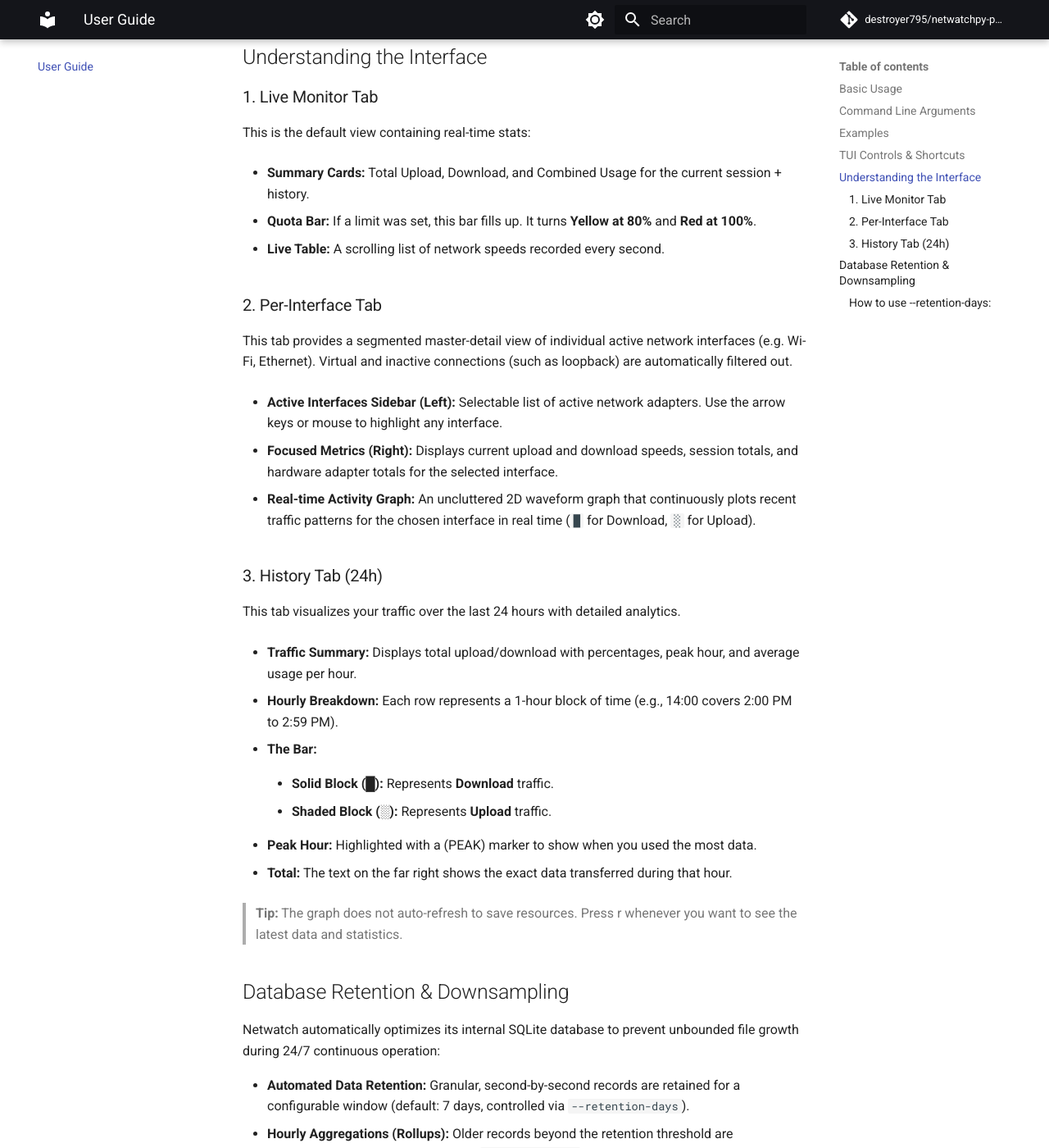
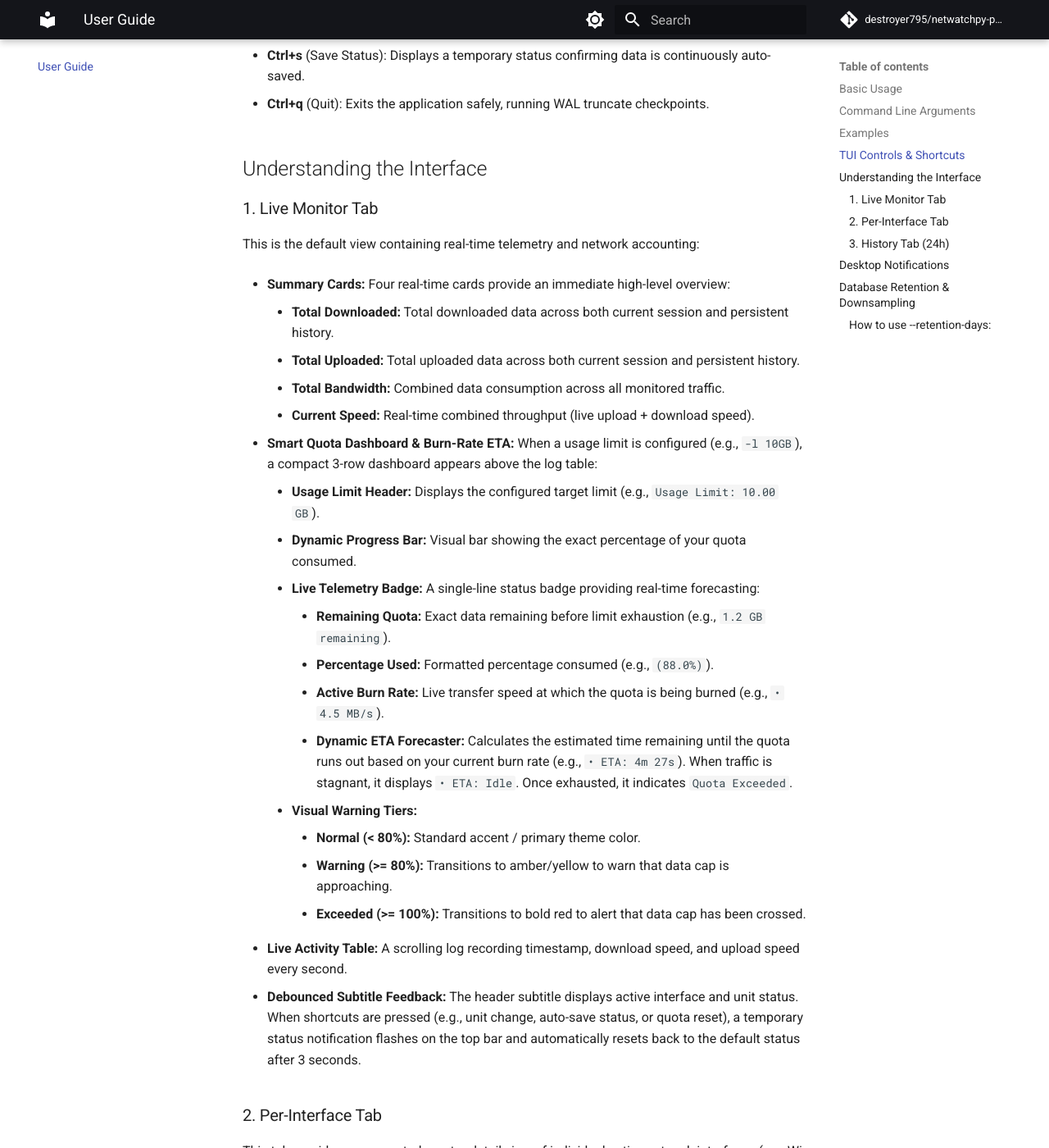
Before and after one commit to Destroyer795/Netwatchpy-package, an MkDocs documentation site: the page built from docs/usage.md, in a window 1280 px wide and 1400 px high, scrolled down 1798 px. Shown: the whole window at 82% size. Built offline with MkDocs 1.6.1 and Material for MkDocs 9.7.7, drawn with Linux system fonts in a browser that asks for light colours; comment, search, counter and statistics services are not loaded; some of the changed text lies outside the part shown.

Commit message:
docs: update readme and user guide for v1.5.0 features

```diff
--- a/docs/usage.md
+++ b/docs/usage.md
@@ -64,36 +64,54 @@
 TUI Controls & Shortcuts
 ------------------------
 
-Once inside the application, use these keyboard shortcuts to control the interface.
+Once inside the application, use these keyboard shortcuts to control the interface. The footer bar is specifically formatted to fit standard 80x24 terminal windows without requiring horizontal scrolling.
+
+*   **Ctrl+p** (Command Palette): Opens the Textual command palette to search and trigger actions.
+
+*   **Ctrl+d** (Theme): Toggles between Dark and Light mode.
+
+*   **Ctrl+b** (Toggle Units): Switch between Bits (Mbps) and Bytes (MB/s) display.
 
 *   **r** (Refresh Chart): Updates the graph in the "History" tab with the latest data.
 
-*   **Ctrl+b** (Toggle Bits/Bytes): Switch between Bits (Mbps) and Bytes (MB/s) display.
-
 *   **Ctrl+r** (Reset All): Wipes the database and resets all counters to 0. **Use with caution.**
 
-*   **Ctrl+d** (Dark Mode): Toggles between Light and Dark themes.
+*   **Ctrl+s** (Save Status): Displays a temporary status confirming data is continuously auto-saved.
 
-*   **Ctrl+s** (Save Status): Displays a message confirming data is auto-saved.
-
-*   **Ctrl+q** (Quit): Exits the application safely.
+*   **Ctrl+q** (Quit): Exits the application safely, running WAL truncate checkpoints.
 
 
 Understanding the Interface
 ---------------------------
 
-### 1\. Live Monitor Tab
+### 1. Live Monitor Tab
 
-This is the default view containing real-time stats:
+This is the default view containing real-time telemetry and network accounting:
 
-*   **Summary Cards:** Total Upload, Download, and Combined Usage for the current session + history.
+*   **Summary Cards:** Four real-time cards provide an immediate high-level overview:
+    *   **Total Downloaded:** Total downloaded data across both current session and persistent history.
+    *   **Total Uploaded:** Total uploaded data across both current session and persistent history.
+    *   **Total Bandwidth:** Combined data consumption across all monitored traffic.
+    *   **Current Speed:** Real-time combined throughput (live upload + download speed).
 
-*   **Quota Bar:** If a limit was set, this bar fills up. It turns **Yellow at 80%** and **Red at 100%**.
+*   **Smart Quota Dashboard & Burn-Rate ETA:** When a usage limit is configured (e.g., `-l 10GB`), a compact 3-row dashboard appears above the log table:
+    *   **Usage Limit Header:** Displays the configured target limit (e.g., `Usage Limit: 10.00 GB`).
+    *   **Dynamic Progress Bar:** Visual bar showing the exact percentage of your quota consumed.
+    *   **Live Telemetry Badge:** A single-line status badge providing real-time forecasting:
+        *   **Remaining Quota:** Exact data remaining before limit exhaustion (e.g., `1.2 GB remaining`).
+        *   **Percentage Used:** Formatted percentage consumed (e.g., `(88.0%)`).
+        *   **Active Burn Rate:** Live transfer speed at which the quota is being burned (e.g., `• 4.5 MB/s`).
+        *   **Dynamic ETA Forecaster:** Calculates the estimated time remaining until the quota runs out based on your current burn rate (e.g., `• ETA: 4m 27s`). When traffic is stagnant, it displays `• ETA: Idle`. Once exhausted, it indicates `Quota Exceeded`.
+    *   **Visual Warning Tiers:**
+        *   **Normal (< 80%):** Standard accent / primary theme color.
+        *   **Warning (>= 80%):** Transitions to amber/yellow to warn that data cap is approaching.
+        *   **Exceeded (>= 100%):** Transitions to bold red to alert that data cap has been crossed.
 
-*   **Live Table:** A scrolling list of network speeds recorded every second.
+*   **Live Activity Table:** A scrolling log recording timestamp, download speed, and upload speed every second.
 
+*   **Debounced Subtitle Feedback:** The header subtitle displays active interface and unit status. When shortcuts are pressed (e.g., unit change, auto-save status, or quota reset), a temporary status notification flashes on the top bar and automatically resets back to the default status after 3 seconds.
 
-### 2\. Per-Interface Tab
+### 2. Per-Interface Tab
 
 This tab provides a segmented master-detail view of individual active network interfaces (e.g. Wi-Fi, Ethernet). Virtual and inactive connections (such as loopback) are automatically filtered out.
 
@@ -103,7 +121,7 @@
 
 *   **Real-time Activity Graph:** An uncluttered 2D waveform graph that continuously plots recent traffic patterns for the chosen interface in real time (`█` for Download, `░` for Upload).
 
-### 3\. History Tab (24h)
+### 3. History Tab (24h)
 
 This tab visualizes your traffic over the last 24 hours with detailed analytics.
 
@@ -122,7 +140,19 @@
 *   **Total:** The text on the far right shows the exact data transferred during that hour.
 
 
-> **Tip:** The graph does not auto-refresh to save resources. Press r whenever you want to see the latest data and statistics.
+> **Tip:** The graph does not auto-refresh to save resources. Press `r` whenever you want to see the latest data and statistics.
+
+Desktop Notifications
+---------------------
+
+Netwatch includes a universal cross-platform notification engine that dispatches native desktop alerts:
+
+*   **80% Warning Notification:** Dispatched once cumulative bandwidth reaches 80% of your configured cap.
+*   **100% Exceeded Notification:** Dispatched immediately upon crossing 100% of your limit.
+*   **Operating System Support:**
+    *   **Windows:** Dispatches native WinRT Toast notifications with the Netwatch talisman icon branded directly into the notification attribution banner via Windows Shell AppUserModelId registration.
+    *   **macOS:** Dispatches native Notification Center banners via AppleScript (`osascript`).
+    *   **Linux:** Dispatches D-Bus desktop notifications with automatic fallback to standard `notify-send`.
 
 Database Retention & Downsampling
 ---------------------------------
```
Also changed, not shown: README.md (+38 -36 lines), docs/index.md (+10 -7 lines).
